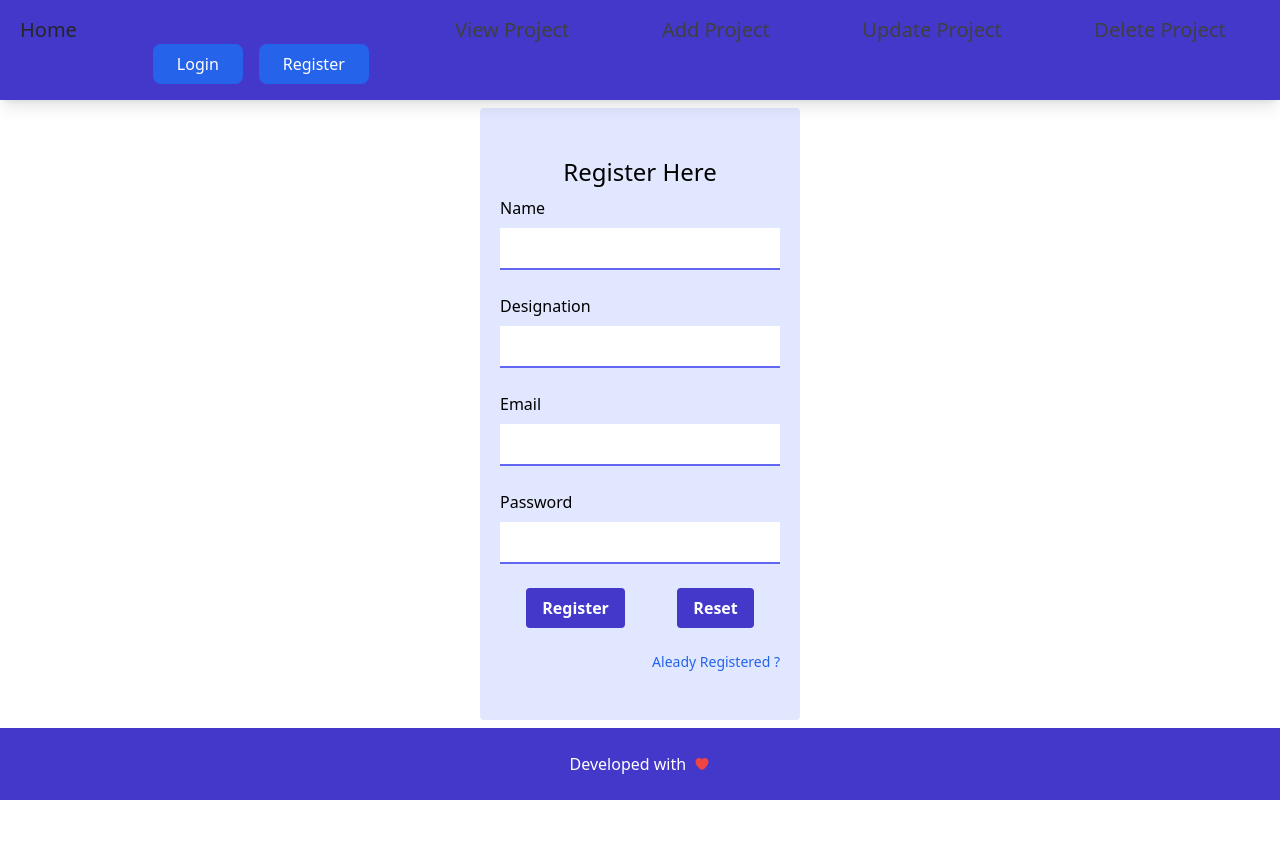
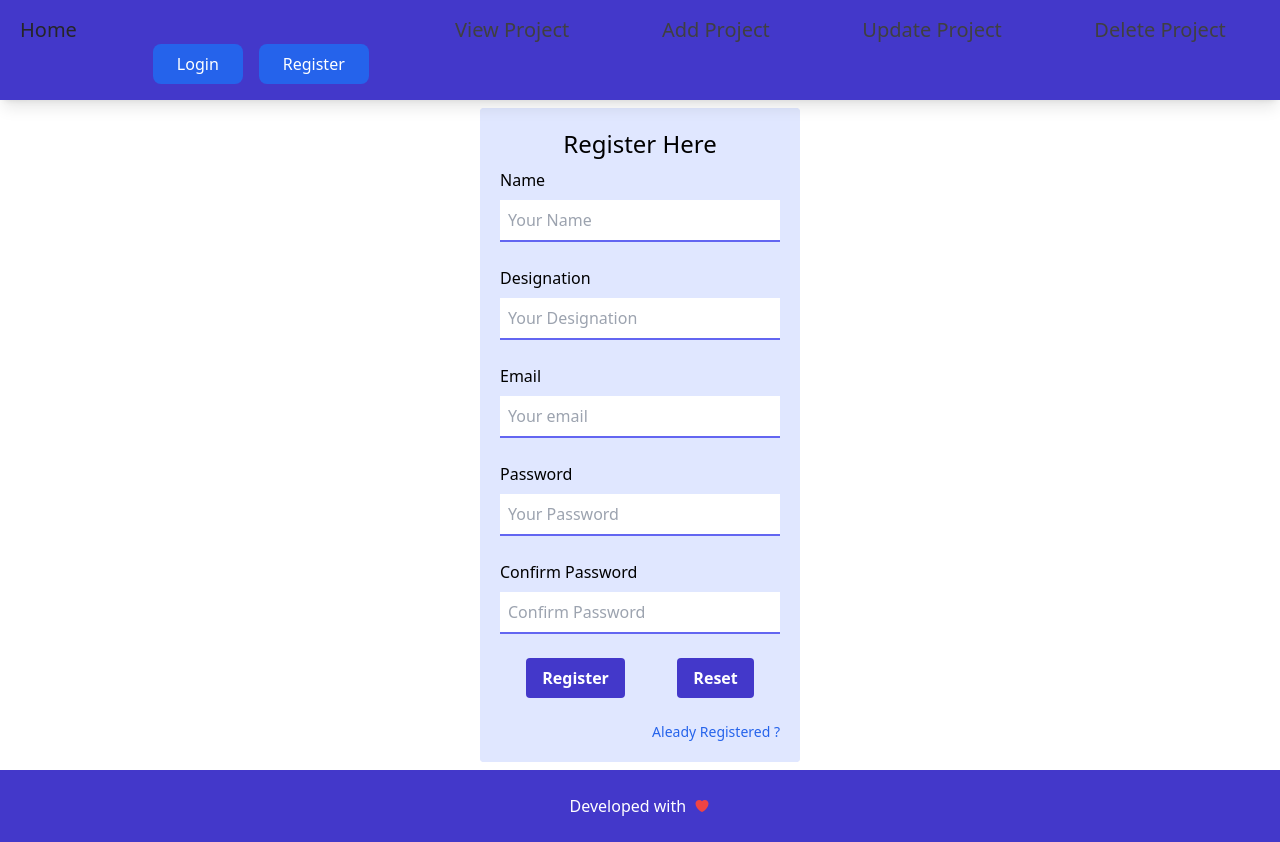
Before and after one commit to vishal-coder/reacat-vite--PM, a React (Vite) app: page /register in a window 1280 px wide. Before the commit the page ends 800 px from the top, so only its background shows below. Built offline with nearby package versions, Linux system fonts and the light colour scheme.

Commit message:
registration done

```diff
--- a/package.json
+++ b/package.json
@@ -13,7 +13,9 @@
     "@heroicons/react": "^2.1.1",
     "react": "^18.2.0",
     "react-dom": "^18.2.0",
-    "react-router-dom": "^6.21.1"
+    "react-router-dom": "^6.21.1",
+    "react-toastify": "^9.1.3",
+    "yup": "^1.3.3"
   },
   "devDependencies": {
     "@types/react": "^18.2.43",
--- a/src/Layout.jsx
+++ b/src/Layout.jsx
@@ -3,10 +3,11 @@ import { Outlet } from 'react-router-dom'
 
 import Header from './components/Header'
 import Footer from './components/Footer'
-
+import { ToastContainer } from "react-toastify";
 function Layout() {
   return (
     <>
+       <ToastContainer theme="colored" />
       <div className="flex min-h-screen flex-col 00">
         <div className="flex-item">
           <div className="inner-flex-item"><Header /></div>
--- a/src/components/Register.jsx
+++ b/src/components/Register.jsx
@@ -1,48 +1,203 @@
-import React from 'react'
-import { Link, useNavigate } from 'react-router-dom';
+import React, { useEffect, useState } from "react";
+import * as yup from "yup";
+import { string, object } from "yup";
+import { Link, useNavigate } from "react-router-dom";
+import useFetch from "../services/UseFecth";
+import { toast } from "react-toastify";
 
 function Register() {
-  const navigate = useNavigate();
+  const navigate = useNavigate()
+  const [formData, setFormData] = useState({
+    name: "",
+    designation: "",
+    email: "",
+    password: "",
+    confirmpassword: "",
+  });
+  const [errors, setErrors] = useState({});
+  const { data, isLoading, err, fetchData } = useFetch()
+
+
+  const handleChange = (e) => {
+    setFormData({ ...formData, [e.target.name]: e.target.value });
+    setErrors({});
+  };
+
+  const validationSchema = yup.object().shape({
+    name: yup.string().required().min(2).max(20),
+    designation: string().required().min(2).max(20),
+    email: string().email().required(),
+    password: string().required().min(6).max(15),
+    confirmpassword: string().required().min(6).max(15).oneOf([yup.ref('password'), null], 'Password and Confirm Password must match'),
+  });
+
+  const handleSubmit = async (e) => {
+    e.preventDefault();
+    setErrors({});
+
+    try {
+      await validationSchema.validate(formData, { abortEarly: false }); // Validate all fields
+   const requestOptions = {
+        method: "POST",
+        headers: { "Content-Type": "application/json" },
+        body: JSON.stringify(formData),
+      };
+
+       await fetchData('user', requestOptions);
+      // const requestOptions = {
+      //   method: "POST",
+      //   headers: { "Content-Type": "application/json" },
+      //   body: JSON.stringify(formData),
+      // };
+
+      // const response = await fetch("http://localhost:8000/user", requestOptions);
+      // const data = await response.json();
+
+      // if (isLoading) return <div>Submitting...</div>;
+      // if (error) return <div>Error: {error.message}</div>;
+
+
+    } catch (err) {
+      if(err){
+        err.inner.forEach((error) => {
+          errors[error.path] = error.message;
+          setErrors({ ...errors, [error.path]: error.message });
+          });
+          setErrors(errors)
+      }
+
+    }
+
+
+
+    //  const { data, isLoading, error } = useFetch("user");
+  }; //end of handlesubmit
+
+  const handleReset = (e) => {
+    e.preventDefault();
+    setFormData({ name: "", designation: "", email: "", password: "", confirmpassword: "" });
+    setErrors({}); // Clear errors
+  };
+  useEffect(() => {
+    if(data){
+      toast.success("You Have Registered Successfully")
+      toast.success("Please Login to continue")
+      navigate('/login')
+    }
+
+    if(err){
+      const jsonData = JSON.parse(err.message);
+      toast.error(jsonData.message)
+    }
+  }, [data, err]);
+
   return (
     <div className=" my-2 min-w-fit w-full max-w-xs rounded bg-indigo-100  flex min-h-full  flex-col  m-auto justify-center items-center">
-    <div class="m-auto w-full max-w-xs rounded bg-indigo-100 p-5">
+      <div className="m-auto w-full max-w-xs rounded bg-indigo-100 p-5">
         <div>
-        <label class="mb-2 block text-center text-2xl" htmlFor="username">Register Here</label>
+          <label className="mb-2 block text-center text-2xl" htmlFor="username">
+            Register Here
+          </label>
         </div>
-      <form>
+        <form onSubmit={handleSubmit}>
           <div>
-          <label class="mb-2 block" htmlFor="username">Name</label>
-          <input class="mb-6 w-full border-b-2 border-indigo-500 p-2 outline-none focus:bg-indigo-200" type="text" name="username" />
+            <label className="mb-2 block" htmlFor="username">
+              Name
+            </label>
+            <input
+              className="mb-6 w-full border-b-2 border-indigo-500 p-2 outline-none focus:bg-indigo-200"
+              type="text"
+              name="name"
+              placeholder="Your Name"
+              value={formData.name}
+              onChange={handleChange}
+            />
+             {errors.name && <p className="text-red-600">{errors.name}</p>}
           </div>
           <div>
-          <label class="mb-2 block" htmlFor="designation">Designation</label>
-          <input class="mb-6 w-full border-b-2 border-indigo-500 p-2 outline-none focus:bg-indigo-200" type="password" name="password" />
+            <label className="mb-2 block" htmlFor="designation">
+              Designation
+            </label>
+            <input
+              className="mb-6 w-full border-b-2 border-indigo-500 p-2 outline-none focus:bg-indigo-200"
+              type="text"
+              name="designation"
+              placeholder="Your Designation"
+              value={formData.designation}
+              onChange={handleChange}
+            />
+             {errors.designation && <p className="text-red-600">{errors.designation}</p>}
           </div>
           <div>
-          <label class="mb-2 block" htmlFor="email">Email</label>
-          <input class="mb-6 w-full border-b-2 border-indigo-500 p-2 outline-none focus:bg-indigo-200" type="password" name="password" />
+            <label className="mb-2 block" htmlFor="email">
+              Email
+            </label>
+            <input
+              className="mb-6 w-full border-b-2 border-indigo-500 p-2 outline-none focus:bg-indigo-200"
+              type="email"
+              name="email"
+              placeholder="Your email"
+              value={formData.email}
+              onChange={handleChange}
+            />
+                         {errors.email && <p className="text-red-600">{errors.email}</p>}
+
           </div>
           <div>
-          <label class="mb-2 block" htmlFor="password">Password</label>
-          <input class="mb-6 w-full border-b-2 border-indigo-500 p-2 outline-none focus:bg-indigo-200" type="password" name="password" />
+            <label className="mb-2 block" htmlFor="password">
+              Password
+            </label>
+            <input
+              className="mb-6 w-full border-b-2 border-indigo-500 p-2 outline-none focus:bg-indigo-200"
+              type="password"
+              name="password"
+              placeholder="Your Password"
+              value={formData.password}
+              onChange={handleChange}
+            />
+                                     {errors.password && <p className="text-red-600">{errors.password}</p>}
+
+          </div>
+          <div>
+            <label className="mb-2 block" htmlFor="password">
+              Confirm Password
+            </label>
+            <input
+              className="mb-6 w-full border-b-2 border-indigo-500 p-2 outline-none focus:bg-indigo-200"
+              type="password"
+              name="confirmpassword"
+              placeholder="Confirm Password"
+              value={formData.confirmpassword}
+              onChange={handleChange}
+            />
+          {errors.confirmpassword && <p className="text-red-600">{errors.confirmpassword}</p>}
+
           </div>
 
-        <div className='flex justify-around '>
-        <button className="mb-6  rounded bg-indigo-700 px-4 py-2 font-bold text-white hover:bg-pink-700">Register</button>
-        <button className="mb-6  rounded bg-indigo-700 px-4 py-2 font-bold text-white hover:bg-pink-700">Reset</button>
-
-
+          <div className="flex justify-around ">
+            <button className="mb-6  rounded bg-indigo-700 px-4 py-2 font-bold text-white hover:bg-pink-700">
+              Register
+            </button>
+            <button
+              className="mb-6  rounded bg-indigo-700 px-4 py-2 font-bold text-white hover:bg-pink-700"
+              onClick={(e) => handleReset(e)}
+            >
+              Reset
+            </button>
           </div>
         </form>
         <footer>
-      <Link className="float-right hover:underline  text-sm text-blue-600 hover:text-pink-700" to='/login'>Aleady Registered ?</Link>
-        <a  href="#"></a>
+          <Link
+            className="float-right hover:underline  text-sm text-blue-600 hover:text-pink-700"
+            to="/login"
+          >
+            Aleady Registered ?
+          </Link>
+          <a href="#"></a>
         </footer>
       </div>
     </div>
-
-  )
+  );
 }
 
-
-export default Register
+export default Register;
--- a/src/main.jsx
+++ b/src/main.jsx
@@ -3,7 +3,7 @@ import ReactDOM from 'react-dom/client'
 import App from './App.jsx'
 import './index.css'
 
-import { Route, RouterProvider, createBrowserRouter, createRoutesFromElements } from 'react-router-dom'
+import { Route, RouterProvider, createBrowserRouter, createRoutesFromElements, useRouteError } from 'react-router-dom'
 import Layout from './Layout.jsx'
 import Login from './components/Login.jsx'
 import Register from './components/Register.jsx'
@@ -14,13 +14,14 @@ import NoMatch from './components/NoMatch.jsx'
 import UpdateProject from './components/UpdateProject.jsx'
 import Home from './components/Home.jsx'
 import ProjectDetails from './components/ProjectDetails.jsx'
+import "react-toastify/dist/ReactToastify.css";
 
 const router = createBrowserRouter(
   createRoutesFromElements(
     <Route  path='/' element ={ <Layout/> }>
       <Route index element={<Home />} /> {/* Render Home component at root path */}
       <Route  path='login' element ={ <Login/> }/>
-      <Route  path='register' element ={ <Register/> }/>
+      <Route  path='register' element ={ <Register/>  } errorElement={<ErrorBoundary />}/>
       <Route  path='project/' element ={ <Project/> }>
         <Route  path=':id' element ={ <ProjectDetails/> }/>
       </Route>
@@ -36,7 +37,13 @@ const router = createBrowserRouter(
 )
 
 ReactDOM.createRoot(document.getElementById('root')).render(
-  <React.StrictMode>
+  // <React.StrictMode>
    <RouterProvider router={router} />
-  </React.StrictMode>,
+  // </React.StrictMode>,
 )
+
+function ErrorBoundary() {
+  const error = useRouteError();
+  console.error(error);
+  return <div>{error.message}</div>;
+}
```
Also changed, not shown: src/services/UseFecth.jsx (+46 -20 lines). Lines whose indentation alone changed are shown as unchanged.
